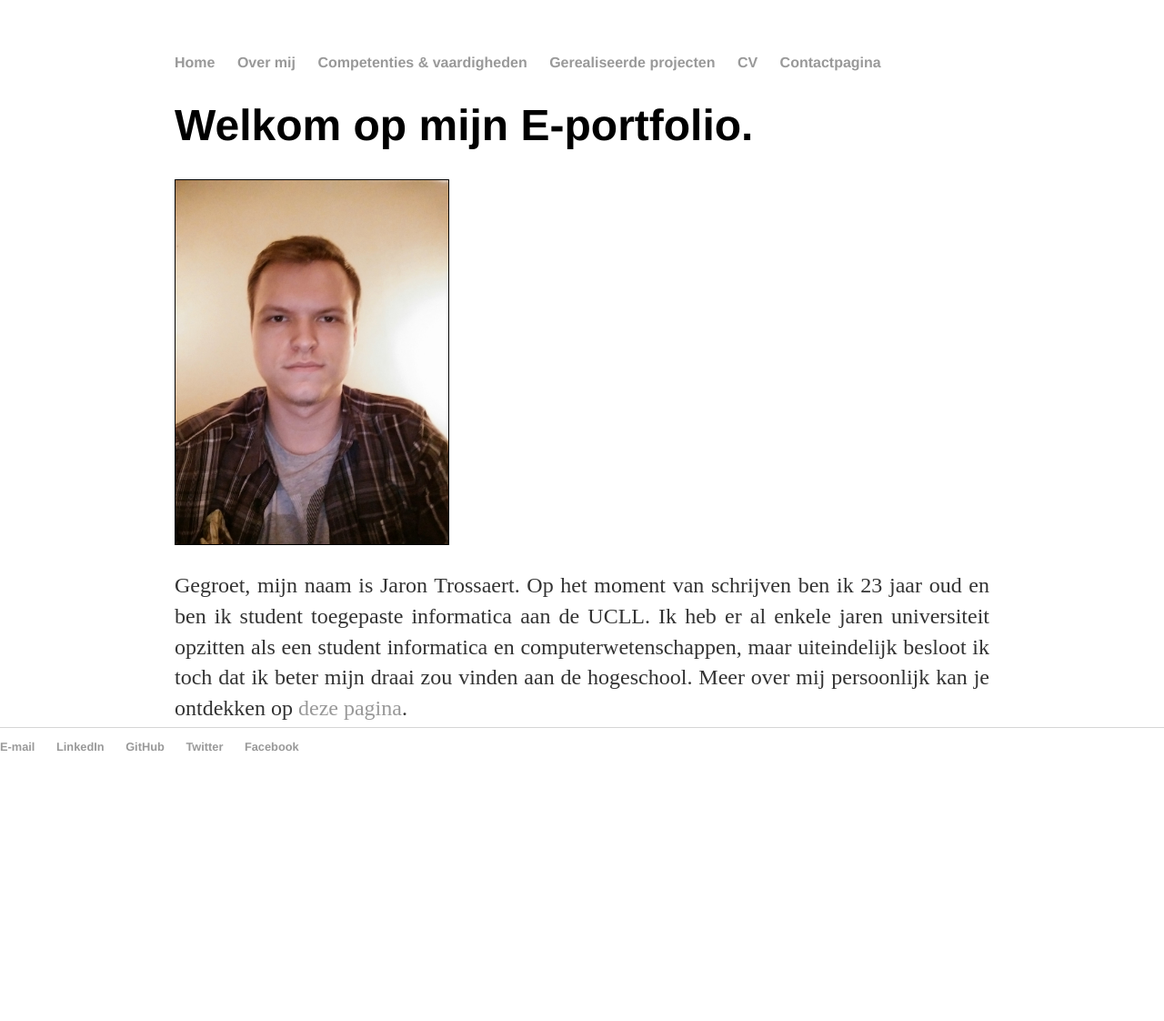
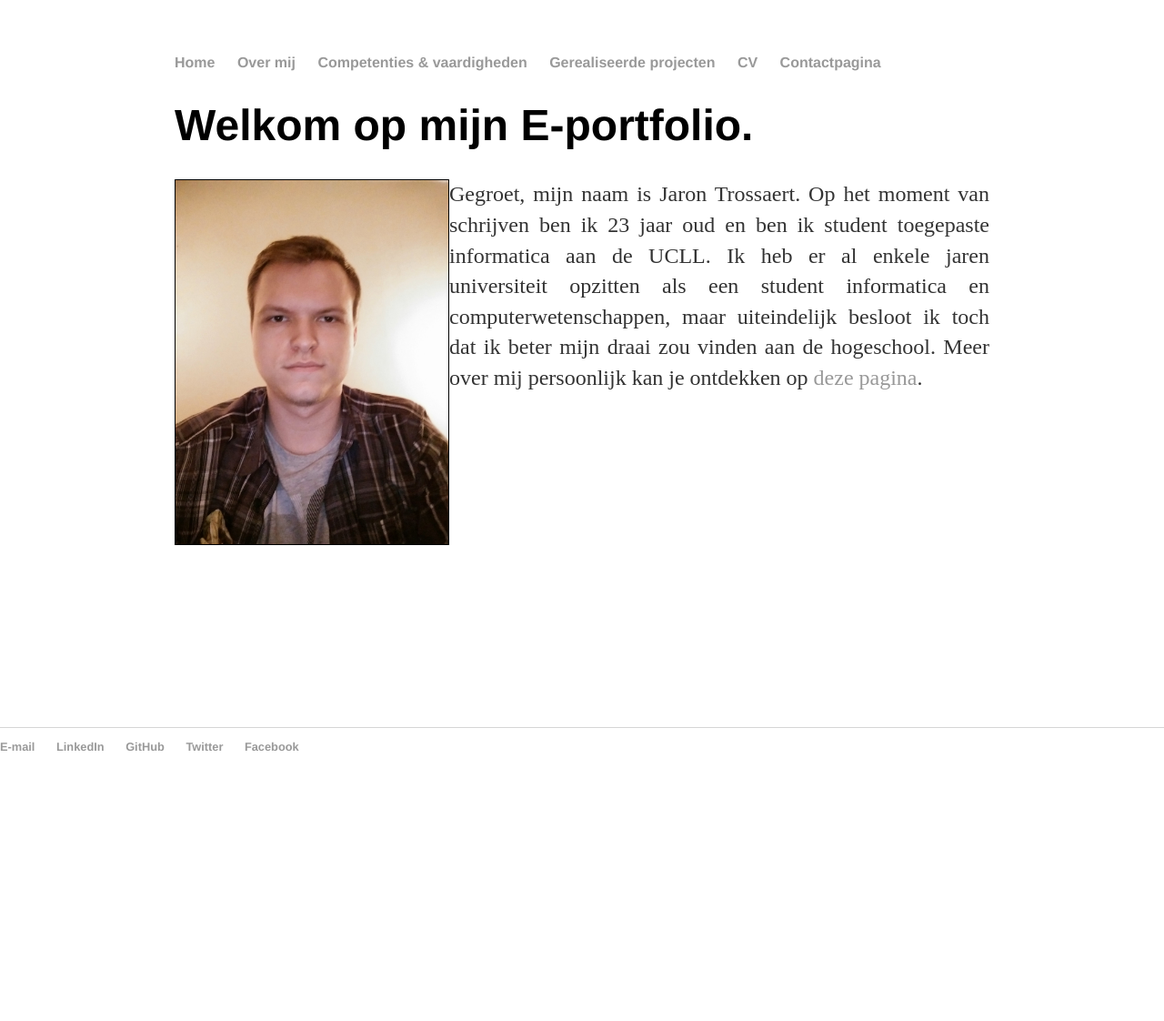
Before and after one commit to Jornax/Jornax.github.io, a Jekyll site: the page built from index.html, in a window 1280 px wide. Shown: the whole page at 91% size. Built offline with Jekyll 4.4.1, drawn with Linux system fonts in a browser that asks for light colours; after the commit the page ends 900 px from its top, so only the background shows below that.

Commit message:
Update index.html

```diff
--- a/index.html
+++ b/index.html
@@ -4,8 +4,8 @@ title: E-portfolio van Jaron Trossaert
 ---
  <div class="blurb">
  	<h1>Welkom op mijn E-portfolio.</h1>
-  <div style="float: left;"><img src="tmpPhoto.jpg" width="300px" border="1px"></div>
-  <p STYLE="text-align: justify;float:right;">Gegroet, mijn naam is Jaron Trossaert. Op het moment van schrijven ben ik 23 jaar oud
+  <div style="float: left;"><img src="tmpPhoto.jpg" width="300px" border="1px" margin-right:5px;></div>
+  <p STYLE="text-align: justify;">Gegroet, mijn naam is Jaron Trossaert. Op het moment van schrijven ben ik 23 jaar oud
  	en ben ik student toegepaste informatica aan de UCLL. Ik heb er al enkele jaren universiteit opzitten als
  	een student informatica en computerwetenschappen, maar uiteindelijk besloot ik toch dat ik beter mijn draai
  	zou vinden aan de hogeschool. Meer over mij persoonlijk kan je ontdekken op <a href="/about">deze pagina</a>.
```
